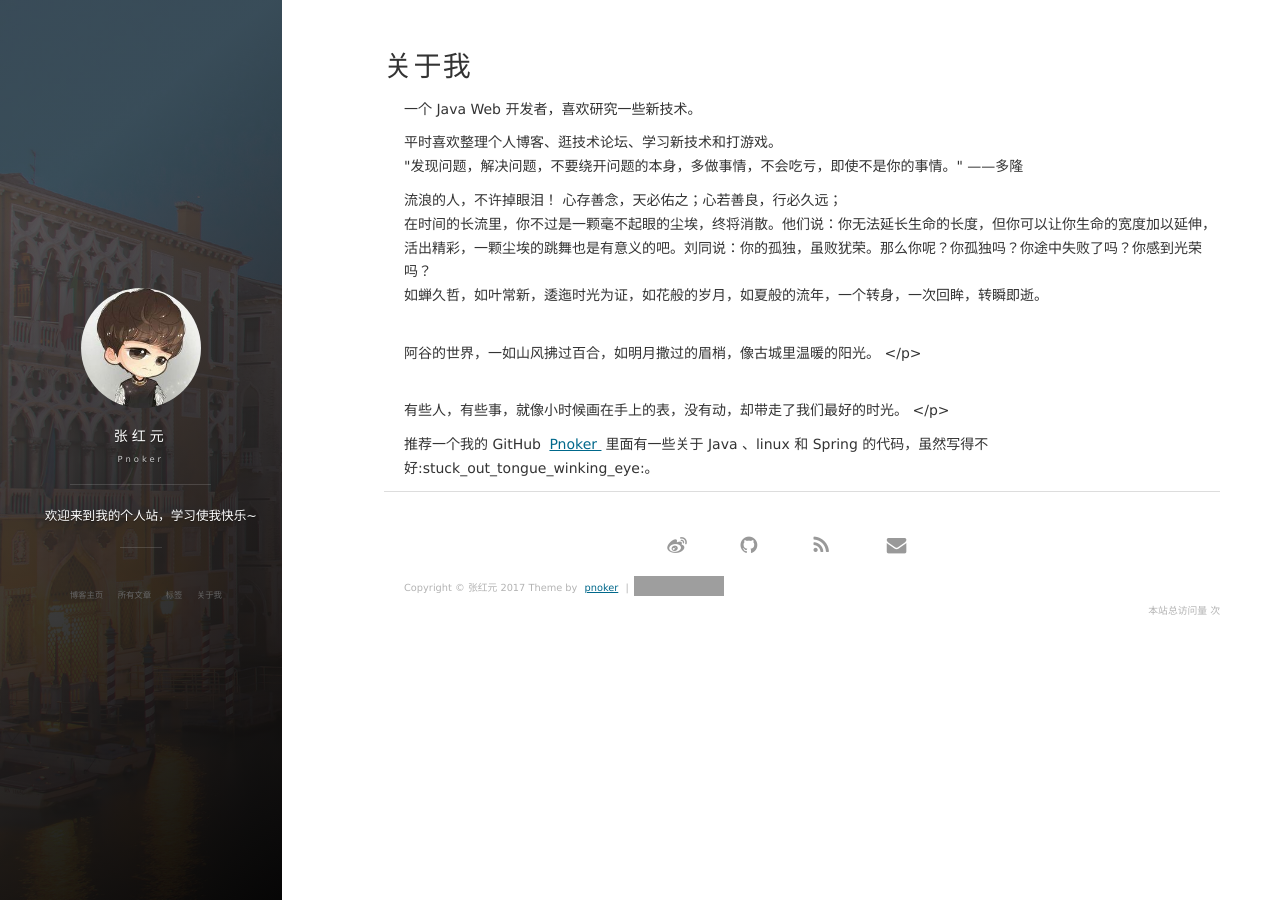
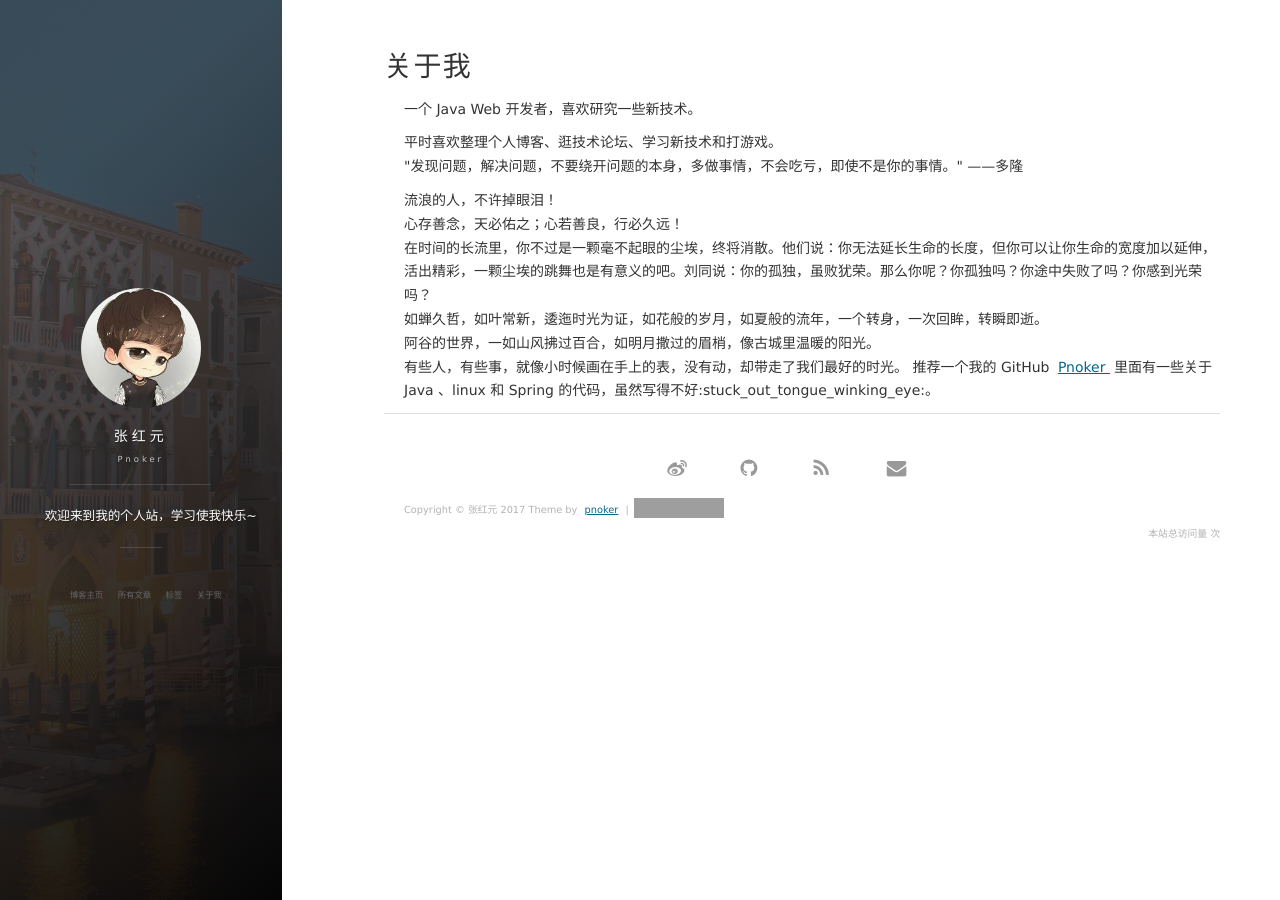
Before and after one commit to pnoker/pnoker.github.io, a Jekyll site: the page built from about.md, in a window 1280 px wide. Built offline with Jekyll 4.4.1, drawn with Linux system fonts in a browser that asks for light colours; nearby versions of some CDN libraries; comment, search, counter and statistics services are not loaded; grey boxes are pictures that could not be loaded.

```diff
--- a/about.md
+++ b/about.md
@@ -9,22 +9,20 @@
 "发现问题，解决问题，不要绕开问题的本身，多做事情，不会吃亏，即使不是你的事情。" ——多隆
 </p>
 <p>
-流浪的人，不许掉眼泪！
-心存善念，天必佑之；心若善良，行必久远；
+流浪的人，不许掉眼泪！<br/>
+心存善念，天必佑之；心若善良，行必久远！
+
 <br>
 在时间的长流里，你不过是一颗毫不起眼的尘埃，终将消散。他们说：你无法延长生命的长度，但你可以让你生命的宽度加以延伸，活出精彩，一颗尘埃的跳舞也是有意义的吧。刘同说：你的孤独，虽败犹荣。那么你呢？你孤独吗？你途中失败了吗？你感到光荣吗？
 
 <br>
 如蝉久哲，如叶常新，逶迤时光为证，如花般的岁月，如夏般的流年，一个转身，一次回眸，转瞬即逝。
-</p>
 
 <br>
 阿谷的世界，一如山风拂过百合，如明月撒过的眉梢，像古城里温暖的阳光。
-</p>
 
 <br>
 有些人，有些事，就像小时候画在手上的表，没有动，却带走了我们最好的时光。
-</p>
 
 推荐一个我的 GitHub
 <a target="_blank" href="https://github.com/pnoker"> Pnoker </a>
```
